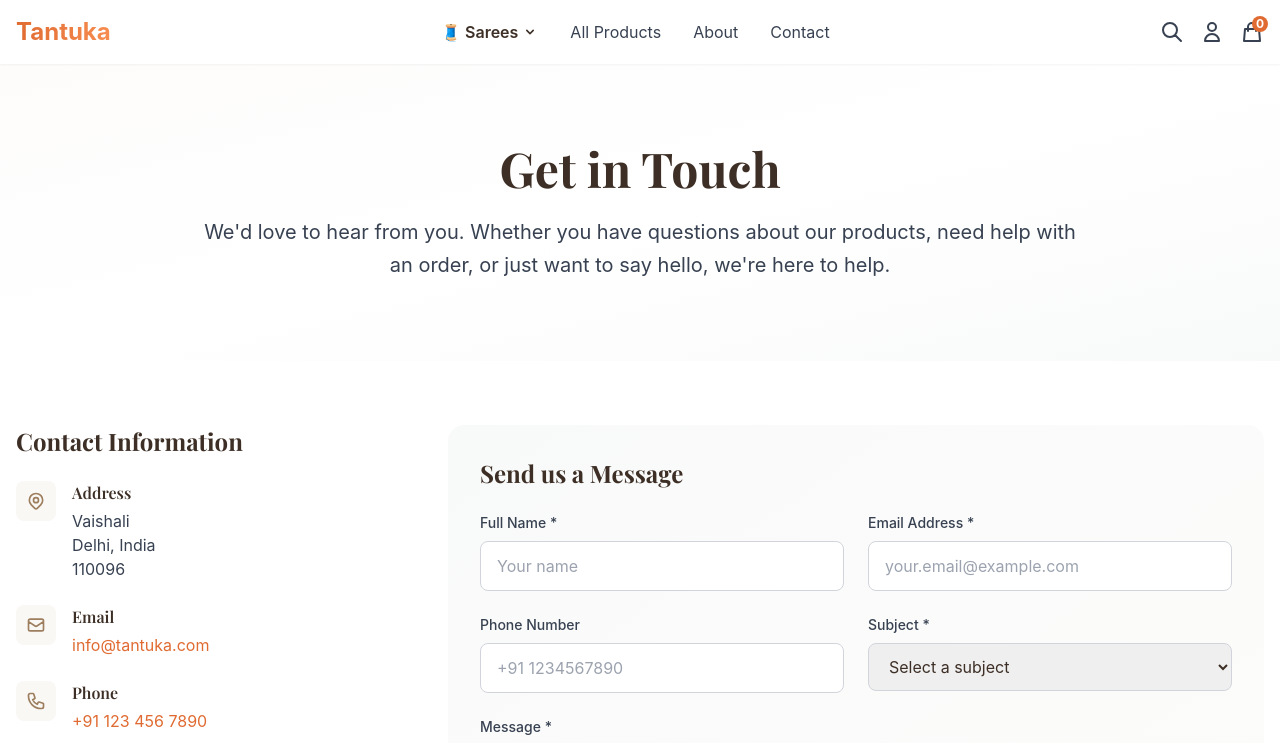
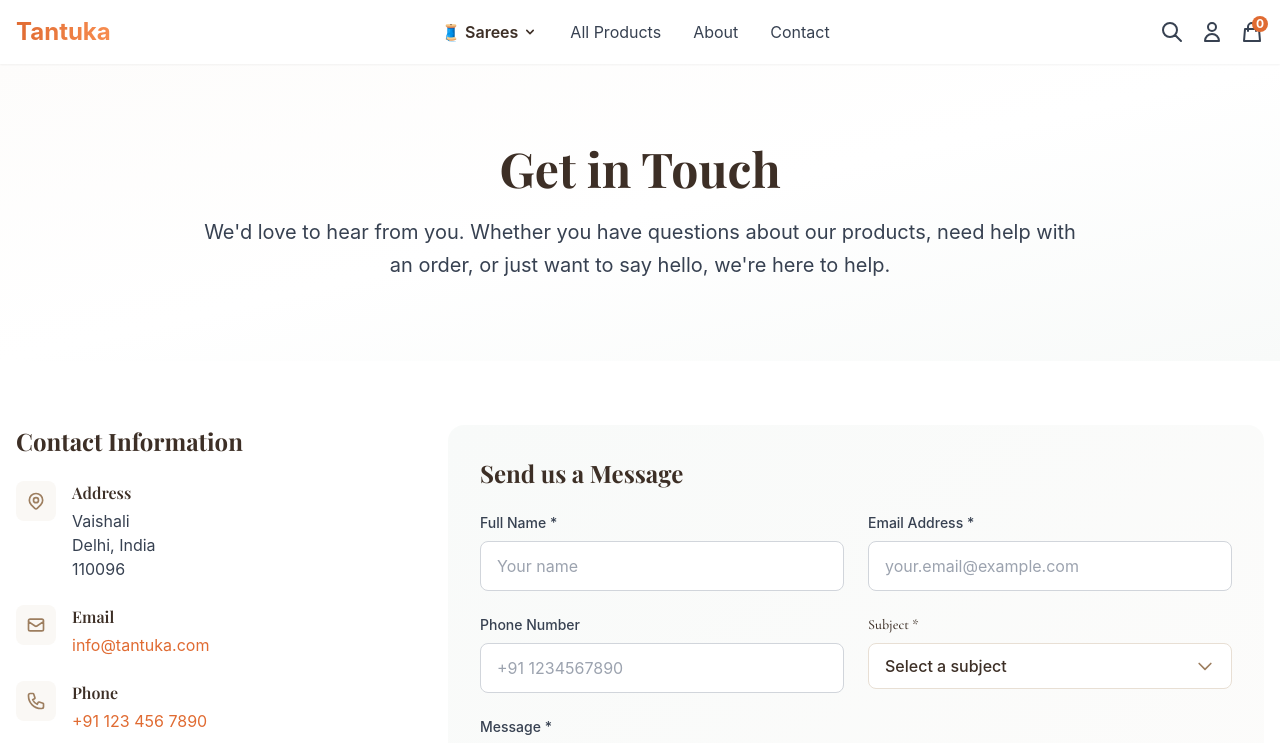
Before and after one commit to nilabhsubramaniam/Tantuka, a Next.js app in the folder frontend/: page /contact in a window 1280 px wide. Shown: the top 743 px of the page. Built offline with nearby package versions, Linux system fonts and the light colour scheme.

Commit message:
dropdown typhography as our theme

```diff
--- /dev/null
+++ b/frontend/components/ui/CustomSelect.js
@@ -0,0 +1,77 @@
+import { useState, useRef, useEffect } from 'react';
+import { motion, AnimatePresence } from 'framer-motion';
+
+const CustomSelect = ({ value, onChange, options, label, className = '' }) => {
+  const [isOpen, setIsOpen] = useState(false);
+  const selectRef = useRef(null);
+
+  // Close dropdown when clicking outside
+  useEffect(() => {
+    const handleClickOutside = (event) => {
+      if (selectRef.current && !selectRef.current.contains(event.target)) {
+        setIsOpen(false);
+      }
+    };
+
+    document.addEventListener('mousedown', handleClickOutside);
+    return () => document.removeEventListener('mousedown', handleClickOutside);
+  }, []);
+
+  const selectedOption = options.find(opt => opt.value === value);
+
+  return (
+    <div ref={selectRef} className={`relative ${className}`}>
+      {/* Selected Value Button */}
+      <button
+        type="button"
+        onClick={() => setIsOpen(!isOpen)}
+        className="w-full px-4 py-2.5 text-left bg-white border border-primary-300 rounded-lg font-medium text-primary-900 hover:border-accent-500 focus:outline-none focus:ring-2 focus:ring-accent-500 focus:border-accent-500 transition-all duration-200 flex items-center justify-between"
+      >
+        <span>{selectedOption?.label || 'Select...'}</span>
+        <svg
+          className={`w-5 h-5 text-primary-600 transition-transform duration-200 ${isOpen ? 'rotate-180' : ''}`}
+          fill="none"
+          stroke="currentColor"
+          viewBox="0 0 24 24"
+        >
+          <path strokeLinecap="round" strokeLinejoin="round" strokeWidth={2} d="M19 9l-7 7-7-7" />
+        </svg>
+      </button>
+
+      {/* Dropdown Options */}
+      <AnimatePresence>
+        {isOpen && (
+          <motion.div
+            initial={{ opacity: 0, y: -10 }}
+            animate={{ opacity: 1, y: 0 }}
+            exit={{ opacity: 0, y: -10 }}
+            transition={{ duration: 0.2 }}
+            className="absolute z-50 w-full mt-2 bg-white border border-primary-200 rounded-lg shadow-lg overflow-hidden"
+          >
+            <div className="max-h-60 overflow-y-auto">
+              {options.map((option) => (
+                <button
+                  key={option.value}
+                  type="button"
+                  onClick={() => {
+                    onChange(option.value);
+                    setIsOpen(false);
+                  }}
+                  className={`w-full px-4 py-2.5 text-left font-medium transition-all duration-200 ${
+                    value === option.value
+                      ? 'bg-accent-50 text-accent-600 border-l-4 border-accent-500'
+                      : 'text-primary-900 hover:bg-accent-50 hover:text-accent-600 border-l-4 border-transparent hover:border-accent-500'
+                  }`}
+                >
+                  {option.label}
+                </button>
+              ))}
+            </div>
+          </motion.div>
+        )}
+      </AnimatePresence>
+    </div>
+  );
+};
+
+export default CustomSelect;
--- a/frontend/pages/contact.js
+++ b/frontend/pages/contact.js
@@ -1,6 +1,7 @@
 import React, { useState } from 'react';
 import { motion } from 'framer-motion';
 import Layout from '../components/layout/Layout';
+import CustomSelect from '../components/ui/CustomSelect';
 
 const Contact = () => {
     const [formData, setFormData] = useState({
@@ -225,26 +226,23 @@ const Contact = () => {
                                         </div>
 
                                         <div>
-                                            <label htmlFor="subject" className="block text-sm font-medium text-gray-700 mb-2">
+                                            <label htmlFor="subject" className="block text-sm font-medium text-primary-900 font-display mb-2">
                                                 Subject *
                                             </label>
-                                            <select
-                                                id="subject"
-                                                name="subject"
+                                            <CustomSelect
                                                 value={formData.subject}
-                                                onChange={handleChange}
-                                                required
-                                                className="w-full px-4 py-3 rounded-lg border border-gray-300 focus:ring-2 focus:ring-accent-500 focus:border-transparent transition-all"
-                                            >
-                                                <option value="">Select a subject</option>
-                                                <option value="product-inquiry">Product Inquiry</option>
-                                                <option value="order-status">Order Status</option>
-                                                <option value="custom-order">Custom Order</option>
-                                                <option value="wholesale">Wholesale Inquiry</option>
-                                                <option value="collaboration">Collaboration</option>
-                                                <option value="feedback">Feedback</option>
-                                                <option value="other">Other</option>
-                                            </select>
+                                                onChange={(value) => setFormData({ ...formData, subject: value })}
+                                                options={[
+                                                    { value: '', label: 'Select a subject' },
+                                                    { value: 'product-inquiry', label: 'Product Inquiry' },
+                                                    { value: 'order-status', label: 'Order Status' },
+                                                    { value: 'custom-order', label: 'Custom Order' },
+                                                    { value: 'wholesale', label: 'Wholesale Inquiry' },
+                                                    { value: 'collaboration', label: 'Collaboration' },
+                                                    { value: 'feedback', label: 'Feedback' },
+                                                    { value: 'other', label: 'Other' }
+                                                ]}
+                                            />
                                         </div>
                                     </div>
 
--- a/frontend/pages/index.js
+++ b/frontend/pages/index.js
@@ -37,7 +37,7 @@ export default function Home() {
 // Premium Saree Hero Section
 function SareeHero() {
     return (
-        <div className="relative overflow-hidden bg-gradient-to-br from-primary-50 via-white to-sage-50 min-h-screen pt-8 md:pt-20">
+        <div className="relative overflow-hidden bg-gradient-to-br from-primary-50 via-white to-sage-50 min-h-screen pt-4 md:pt-8">
             {/* Decorative Background */}
             <div className="absolute inset-0 overflow-hidden pointer-events-none">
                 <div className="absolute top-20 right-10 w-96 h-96 bg-gold-200/15 rounded-full blur-3xl animate-float"></div>
--- a/frontend/pages/sarees/explore.js
+++ b/frontend/pages/sarees/explore.js
@@ -6,6 +6,7 @@ import FilterBar from '../../components/saree/FilterBar';
 import SareeProductCard from '../../components/saree/SareeProductCard';
 import CuratedSlider from '../../components/saree/CuratedSlider';
 import Pagination from '../../components/ui/Pagination';
+import CustomSelect from '../../components/ui/CustomSelect';
 
 // Sample product data - replace with API call
 const allProducts = [
--- a/frontend/pages/sarees/index.js
+++ b/frontend/pages/sarees/index.js
@@ -1,6 +1,7 @@
 import React, { useState, useEffect } from 'react';
 import { motion, AnimatePresence } from 'framer-motion';
 import Layout from '../../components/layout/Layout';
+import { getImagePath } from '../../utils/basePath';
 
 // Premium Saree Collections Data with high-quality images
 const collections = [
@@ -203,7 +204,7 @@ export default function SareesPage() {
                                             >
                                                 <div className="relative w-full h-full rounded-xl overflow-hidden shadow-lg">
                                                     <img
-                                                        src={collections[currentIndex].image}
+                                                        src={getImagePath(collections[currentIndex].image)}
                                                         alt={collections[currentIndex].name}
                                                         className="w-full h-full object-cover"
                                                     />
```
Also changed, not shown: frontend/components/saree/FilterBar.js (+7 -22 lines), frontend/pages/products/index.js (+6 -1 lines), frontend/pages/sarees/[state].js (+21 -21 lines).
